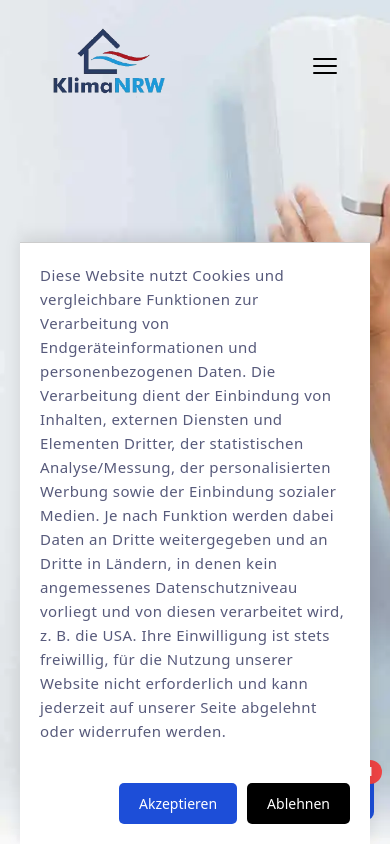
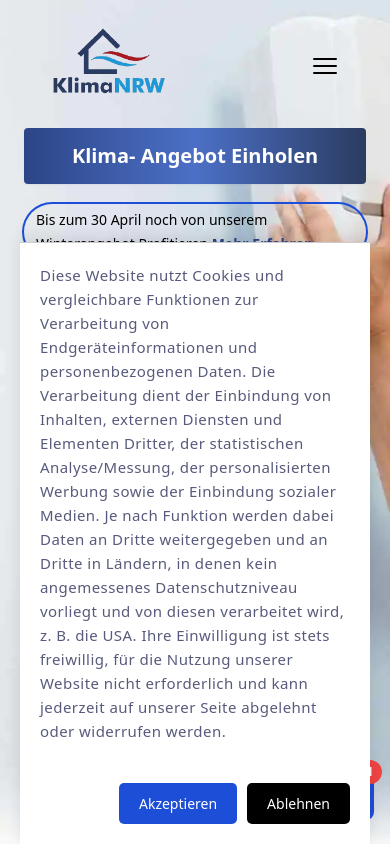
Before and after one commit to maazmasood/react, a Next.js app: page / in a window 390 px wide. Shown: the top 844 px of the page. Built offline with nearby package versions, Linux system fonts and the light colour scheme.

Commit message:
Update HeroSection.js

```diff
--- a/pages/components/HeroSection.js
+++ b/pages/components/HeroSection.js
@@ -41,10 +41,11 @@ export default function HeroSection() {
 
       <div className="mx-auto max-w-7xl">
         <div className="relative z-10 pt-52 lg:pt-14 h-screen lg:w-full lg:max-w-2xl">
-          <div className="relative py-32 px-6 sm:py-40 lg:py-56 lg:px-8 lg:pr-0 mt-6">
+          <div className="relative  px-6 sm:py-40 lg:py-56 lg:px-8 lg:pr-0 sm:mb-2 sm:mt-2 lg:mt-6">
             <div className="mx-auto max-w-2xl lg:mx-0 lg:max-w-xl">
               <div className="hidden sm:mb-10 sm:block">
                 <div
+                  id="s3"
                   onClick={handleClick}
                   className="sm:block rounded mb-5 text-lg cursor-pointer text-white-800 bg-blue-600 px-1.5 py-3.5 font-semibold text-white shadow-sm hover:bg-blue-500 focus-visible:outline focus-visible:outline-2 focus-visible:outline-offset-2 focus-visible:outline-blue-600"
                   style={{
@@ -61,7 +62,7 @@ export default function HeroSection() {
                   className="rounded-full py-1 px-3 text-sm cursor-pointer leading-6 text-white-500 ring-2 ring-gray-900/10 hover:ring-gray-900/20"
                 >
                   Bis zum 30 April noch von unserem Winterangebot Profitieren{" "}
-                  <div className=" font-semibold text-blue-600">
+                  <div className=" font-semibold " id="s3-text">
                     <span className=" inset-0" aria-hidden="true" />
                     Mehr Erfahren <span aria-hidden="true">&rarr;</span>
                   </div>
@@ -70,12 +71,13 @@ export default function HeroSection() {
 
               <div className=" sm:mb-10 sm:hidden">
                 <div
+                  id="s3"
                   onClick={handleClick}
                   className="sm:block rounded mb-5 text-lg text-white-800 bg-blue-600 px-1.5 py-3.5 font-semibold text-white shadow-sm hover:bg-blue-500 focus-visible:outline focus-visible:outline-2 focus-visible:outline-offset-2 focus-visible:outline-blue-600"
                   style={{
                     marginTop: "-80px",
                     textAlign: "center",
-                    fontSize: "30px",
+                    fontSize: "20px",
                     minWidth: "80px",
                   }}
                 >
@@ -86,20 +88,27 @@ export default function HeroSection() {
                   className="relative rounded-full mb-5 py-1 px-3 text-sm leading-6 text-white-500 ring-2 ring-blue-700 hover:ring-gray-900/20"
                 >
                   Bis zum 30 April noch von unserem Winterangebot Profitieren{" "}
-                  <span className="whitespace-nowrap font-semibold text-blue-600">
+                  <span
+                    className="whitespace-nowrap font-semibold "
+                    id="s3-text"
+                  >
                     Mehr Erfahren <span aria-hidden="true">&rarr;</span>
                   </span>
                 </div>
               </div>
               <h1 className="text-4xl font-bold tracking-tight text-white-900 sm:text-6xl">
                 <span className="text-red-600">Wärme</span> und{" "}
-                <span className="text-blue-600">Kälte</span> mit gutem Gewissen
+                <span className="text-blue-600" id="s3-text">
+                  Kälte
+                </span>{" "}
+                mit gutem Gewissen
               </h1>
               <p className="mt-6 text-xl leading-8 text-white-600">
                 unsere Klimaanlagen und Wärmepumpen machen es möglich!
               </p>
               <div className="mt-10 flex items-center gap-x-6">
                 <Link
+                  id="s3"
                   href="/planer"
                   className="rounded-md bg-blue-600 px-3.5 py-2.5 font-semibold text-white shadow-sm hover:bg-blue-500 focus-visible:outline focus-visible:outline-2 focus-visible:outline-offset-2 focus-visible:outline-blue-600"
                 >
```
